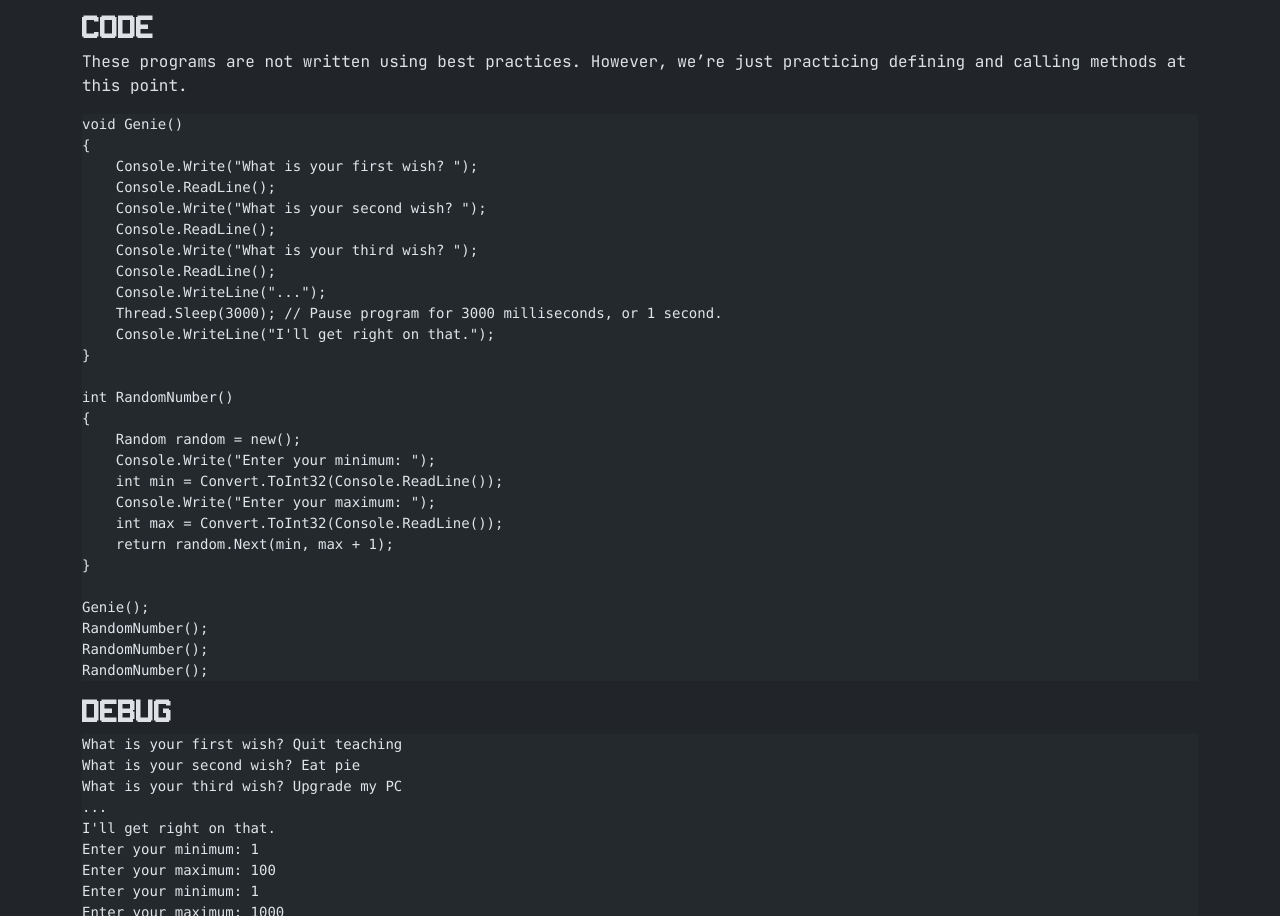
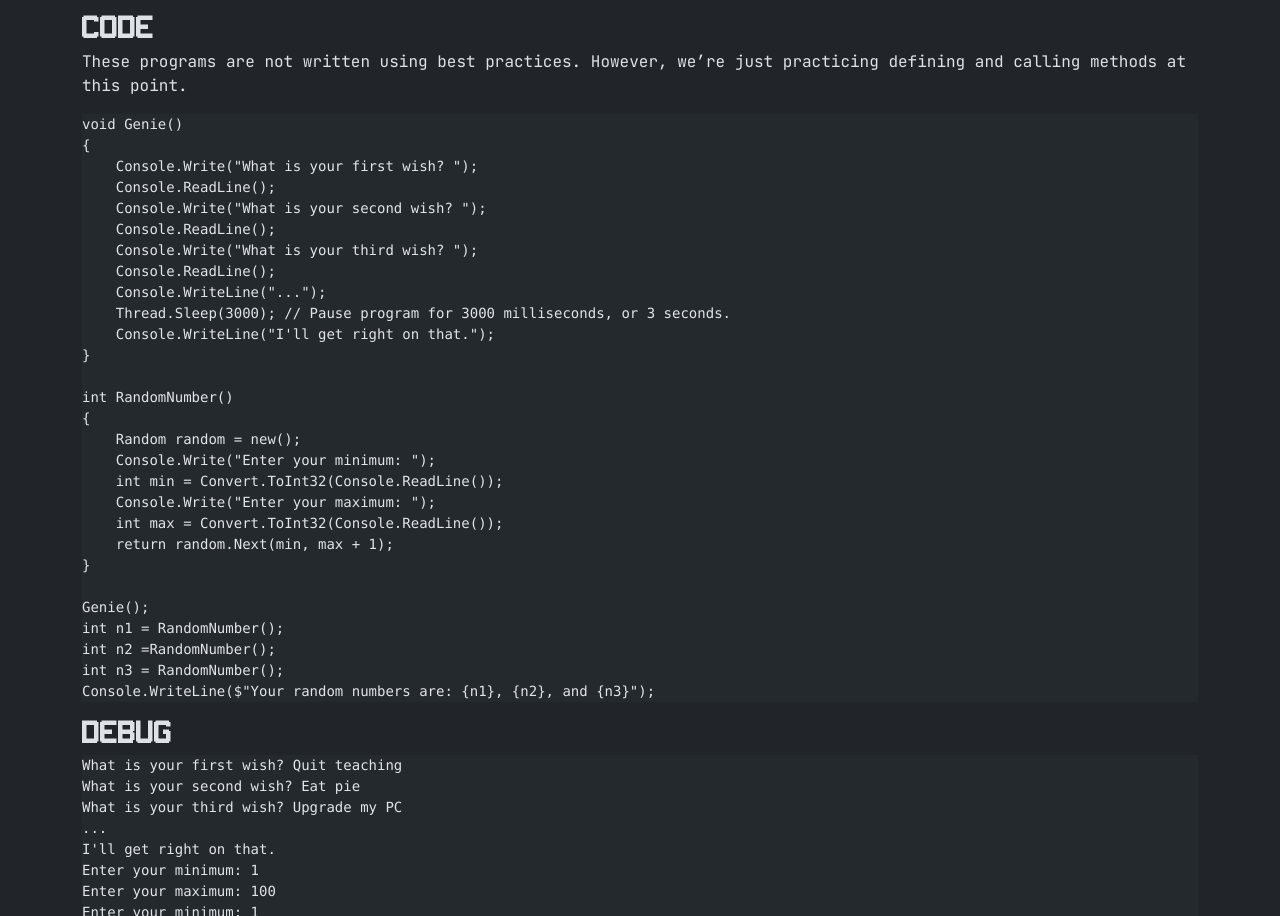
Before and after one commit to amortimer20/sehs-io, an Astro site: page /c-sharp-fundamentals/activities/4-1-methods in a window 1280 px wide. Shown: the part 2934-3850 px from the top of the page. Built offline with nearby package versions, Linux system fonts and the light colour scheme; Astro itself is replaced by a stand-in of ours; code samples lack their colours.

Commit message:
Fix missing code

````diff
--- a/src/pages/c-sharp-fundamentals/activities/4-1-methods.md
+++ b/src/pages/c-sharp-fundamentals/activities/4-1-methods.md
@@ -124,7 +124,7 @@
     Console.Write("What is your third wish? ");
     Console.ReadLine();
     Console.WriteLine("...");
-    Thread.Sleep(3000); // Pause program for 3000 milliseconds, or 1 second.
+    Thread.Sleep(3000); // Pause program for 3000 milliseconds, or 3 seconds.
     Console.WriteLine("I'll get right on that.");
 }
 
@@ -139,9 +139,10 @@
 }
 
 Genie();
-RandomNumber();
-RandomNumber();
-RandomNumber();
+int n1 = RandomNumber();
+int n2 =RandomNumber();
+int n3 = RandomNumber();
+Console.WriteLine($"Your random numbers are: {n1}, {n2}, and {n3}");
 ```
 
 #### Debug
````
